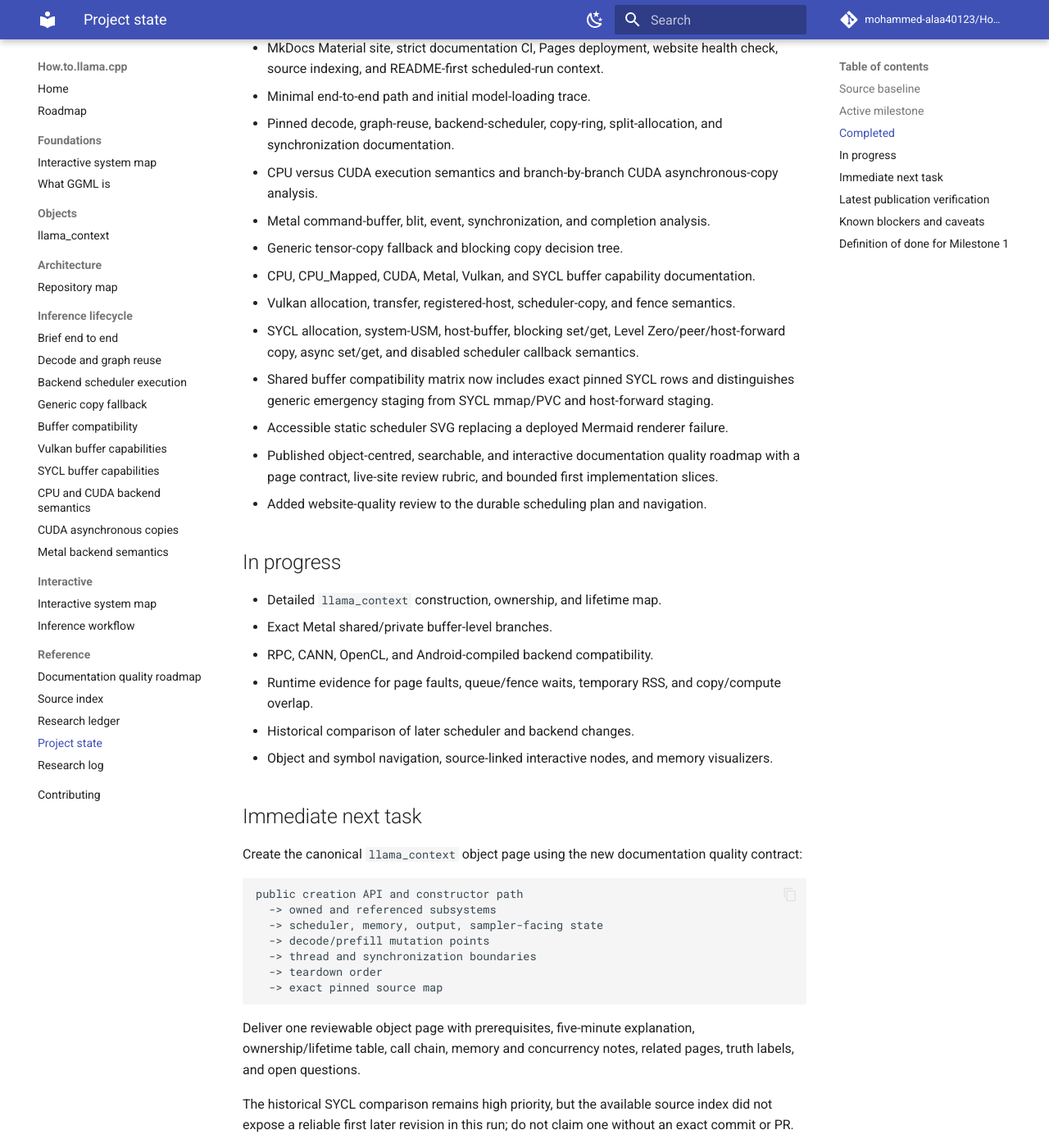
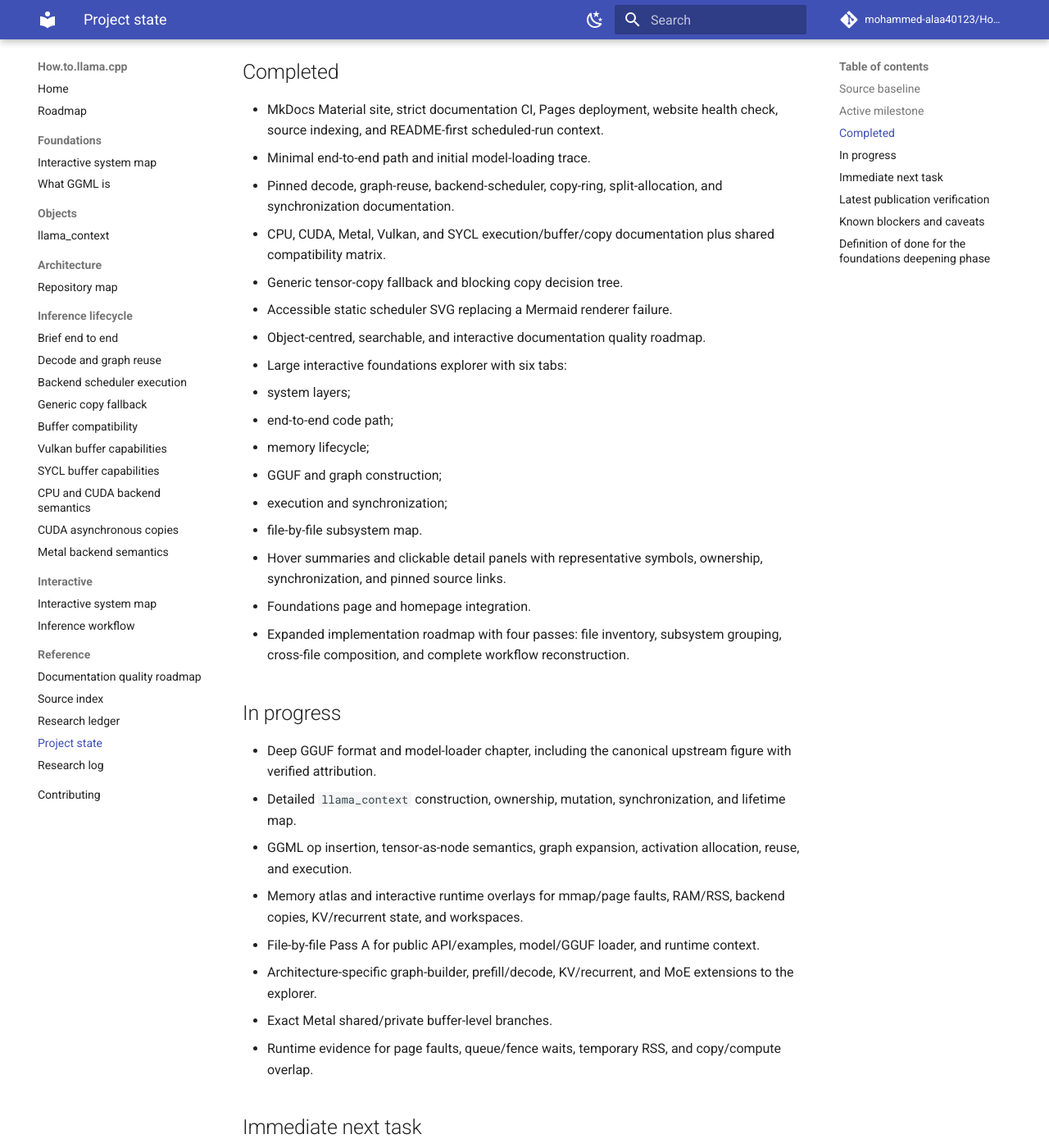
Before and after one commit to mohammed-alaa40123/How.to.llama.cpp, an MkDocs documentation site: the page built from docs/reference/project-state.md, in a window 1280 px wide and 1400 px high, scrolled down 711 px. Shown: the whole window at 82% size. Built offline with MkDocs 1.6.1 and Material for MkDocs 9.7.7, drawn with Linux system fonts in a browser that asks for light colours; comment, search, counter and statistics services are not loaded; some of the changed text lies outside the part shown.

Commit message:
docs: record foundations explorer and file-analysis plan

````diff
--- a/docs/reference/project-state.md
+++ b/docs/reference/project-state.md
@@ -12,82 +12,103 @@ Read this file after the root README on every run. It is the compact checkpoint
 
 ## Active milestone
 
-**Milestone 1 — One complete vertical slice**
+**Foundations deepening — interactive system map plus file-by-file subsystem synthesis**
 
-Trace a minimal application from backend loading and model creation through context construction, graph build/reuse, scheduler allocation, backend execution, output retrieval, sampling, and the next-token loop.
+Return to the foundations and reconstruct llama.cpp from the pinned source in two complementary directions:
+
+1. a large clickable system map that explains layers, code paths, memory, GGUF, graph construction, execution, and synchronization;
+2. file-by-file analysis followed by subsystem grouping and end-to-end composition.
 
 ## Completed
 
 - MkDocs Material site, strict documentation CI, Pages deployment, website health check, source indexing, and README-first scheduled-run context.
 - Minimal end-to-end path and initial model-loading trace.
 - Pinned decode, graph-reuse, backend-scheduler, copy-ring, split-allocation, and synchronization documentation.
-- CPU versus CUDA execution semantics and branch-by-branch CUDA asynchronous-copy analysis.
-- Metal command-buffer, blit, event, synchronization, and completion analysis.
+- CPU, CUDA, Metal, Vulkan, and SYCL execution/buffer/copy documentation plus shared compatibility matrix.
 - Generic tensor-copy fallback and blocking copy decision tree.
-- CPU, CPU_Mapped, CUDA, Metal, Vulkan, and SYCL buffer capability documentation.
-- Vulkan allocation, transfer, registered-host, scheduler-copy, and fence semantics.
-- SYCL allocation, system-USM, host-buffer, blocking set/get, Level Zero/peer/host-forward copy, async set/get, and disabled scheduler callback semantics.
-- Shared buffer compatibility matrix now includes exact pinned SYCL rows and distinguishes generic emergency staging from SYCL mmap/PVC and host-forward staging.
-- Accessible static scheduler SVG replacing a deployed Mermaid renderer failure.
-- Published object-centred, searchable, and interactive documentation quality roadmap with a page contract, live-site review rubric, and bounded first implementation slices.
-- Added website-quality review to the durable scheduling plan and navigation.
+- Accessible static scheduler SVG replacing a Mermaid renderer failure.
+- Object-centred, searchable, and interactive documentation quality roadmap.
+- Large interactive foundations explorer with six tabs:
+  - system layers;
+  - end-to-end code path;
+  - memory lifecycle;
+  - GGUF and graph construction;
+  - execution and synchronization;
+  - file-by-file subsystem map.
+- Hover summaries and clickable detail panels with representative symbols, ownership, synchronization, and pinned source links.
+- Foundations page and homepage integration.
+- Expanded implementation roadmap with four passes: file inventory, subsystem grouping, cross-file composition, and complete workflow reconstruction.
 
 ## In progress
 
-- Detailed `llama_context` construction, ownership, and lifetime map.
+- Deep GGUF format and model-loader chapter, including the canonical upstream figure with verified attribution.
+- Detailed `llama_context` construction, ownership, mutation, synchronization, and lifetime map.
+- GGML op insertion, tensor-as-node semantics, graph expansion, activation allocation, reuse, and execution.
+- Memory atlas and interactive runtime overlays for mmap/page faults, RAM/RSS, backend copies, KV/recurrent state, and workspaces.
+- File-by-file Pass A for public API/examples, model/GGUF loader, and runtime context.
+- Architecture-specific graph-builder, prefill/decode, KV/recurrent, and MoE extensions to the explorer.
 - Exact Metal shared/private buffer-level branches.
-- RPC, CANN, OpenCL, and Android-compiled backend compatibility.
 - Runtime evidence for page faults, queue/fence waits, temporary RSS, and copy/compute overlap.
-- Historical comparison of later scheduler and backend changes.
-- Object and symbol navigation, source-linked interactive nodes, and memory visualizers.
 
 ## Immediate next task
 
-Create the canonical `llama_context` object page using the new documentation quality contract:
+Deepen the GGUF foundations chapter and connect it to the explorer:
 
 ```text
-public creation API and constructor path
-  -> owned and referenced subsystems
-  -> scheduler, memory, output, sampler-facing state
-  -> decode/prefill mutation points
-  -> thread and synchronization boundaries
-  -> teardown order
-  -> exact pinned source map
+GGUF header and version
+  -> metadata key/value entries
+  -> architecture and hyperparameters
+  -> tokenizer/vocabulary metadata
+  -> tensor descriptors, types, shapes, offsets, alignment
+  -> tensor data region and split files
+  -> llama_model_loader construction
+  -> tensor metadata creation
+  -> mmap versus explicit read/upload
+  -> model and backend buffer ownership
 ```
 
-Deliver one reviewable object page with prerequisites, five-minute explanation, ownership/lifetime table, call chain, memory and concurrency notes, related pages, truth labels, and open questions.
+Required deliverables:
 
-The historical SYCL comparison remains high priority, but the available source index did not expose a reliable first later revision in this run; do not claim one without an exact commit or PR.
+1. official GGUF specification summary;
+2. exact pinned model-loader call chain and file map;
+3. canonical upstream figure only after verifying its exact source and attribution requirements;
+4. memory ownership and page-fault explanation;
+5. links from the interactive GGUF tab to the detailed page;
+6. Verified, Interpretation, Historical, and Open question sections.
+
+After GGUF, build the canonical `llama_context` object page and then the GGML graph-construction chapter.
 
 ## Latest publication verification
 
-- Latest documentation commit checked: `b49b7f08cd59edd00c973f6cce52e085192259e9`.
-- Connected combined-status response contained no status entries.
-- Connected commit-workflow query returned an empty run list because that interface exposes only a limited subset of runs; it did not prove success or failure for push-triggered Documentation CI or Pages deployment.
+- Latest documentation commit for this increment must be re-read after durable context updates.
+- Connected combined-status and commit-workflow interfaces historically omit push-triggered run conclusions; absence of entries is not proof of success or failure.
 - The public site is enabled at `https://mohammed-alaa40123.github.io/How.to.llama.cpp/`.
-- Automated browser verification could not fetch the root page in this run: the fetcher returned a cache-miss error.
-- Search did not yet index the site or the newly added documentation-quality page.
-- These are verification-tooling blockers, not evidence that the site or CI failed. Recheck the Actions UI and public site on the next run.
+- Browser fetch of the Pages root returned a cache-miss error in this run.
+- The new foundations path could not yet be verified through the browser fetcher; recheck after deployment.
 
 ## Known blockers and caveats
 
 - The connected commit-status interface may omit push-triggered workflow conclusions.
-- The connected workflow-run query is limited and returned no associated runs for the latest commit.
-- The browser fetcher currently returns a cache-miss error for the Pages root, and search indexing is unavailable for the site.
+- The connected workflow-run query is limited and may return no associated runs.
+- The browser fetcher currently returns a cache-miss error for the Pages root; this is a verification-tool limitation, not evidence that the site failed.
+- The exact "famous GGUF picture" has not yet been identified from a reliable upstream path. Do not copy an image until source, revision, and attribution/license are verified.
+- The interactive explorer currently uses curated JavaScript data rather than generated versioned JSON.
+- Some linked paths represent source areas rather than exact symbol definitions; detailed pages must refine them.
 - Regex indexing cannot resolve macros, virtual dispatch, function pointers, generated code, or backend registration reliably.
+- A conceptual layer stack is not a universal execution order for every model architecture or backend combination.
+- "Layer-by-layer loading and freeing" must not be stated as a universal llama.cpp policy: mmap demand paging, OS reclaim, backend placement, graph allocation, and scheduler copies have different lifetimes.
 - APIs named `async` do not prove host-visible overlap.
-- Rejected scheduler async copies synchronize both source and destination before blocking fallback.
-- Generic and backend-specific staging allocations are distinct and require separate instrumentation.
 - CPU_Mapped addressability does not imply physical residency or fault-free access.
 - Accelerator unified/shared/system memory does not by itself imply GGML host visibility, command completion, or safe reuse.
-- Backend behavior depends on build configuration, runtime, driver, memory heaps, and device capabilities.
 
-## Definition of done for Milestone 1
+## Definition of done for the foundations deepening phase
 
-- Beginner-readable end-to-end explanation.
-- Source-level API-to-kernel-and-back call chain.
-- Separate prefill and token-generation descriptions.
-- Memory-owner and concurrency annotations.
-- Backend-specific execution and copy semantics.
-- Source-pinned diagrams and interactive nodes.
-- Historical changes and open questions labelled rather than guessed.
+- Comprehensive clickable system map with accessible hover/click behavior.
+- Source-pinned end-to-end code workflow.
+- Deep GGUF and model-loading chapter.
+- Canonical `llama_context` ownership/lifetime page.
+- GGML tensor/op/graph-construction and execution chapter.
+- Memory ownership and synchronization atlas.
+- File-by-file source inventory grouped into subsystem explanations.
+- Prefill, decode, CPU-only, GPU-offload, multi-backend, KV/recurrent, and MoE variants.
+- Runtime evidence overlays where conceptual explanations are insufficient.
````
Also changed, not shown: other parts of docs/reference/project-state.md (+1 -1 lines).
